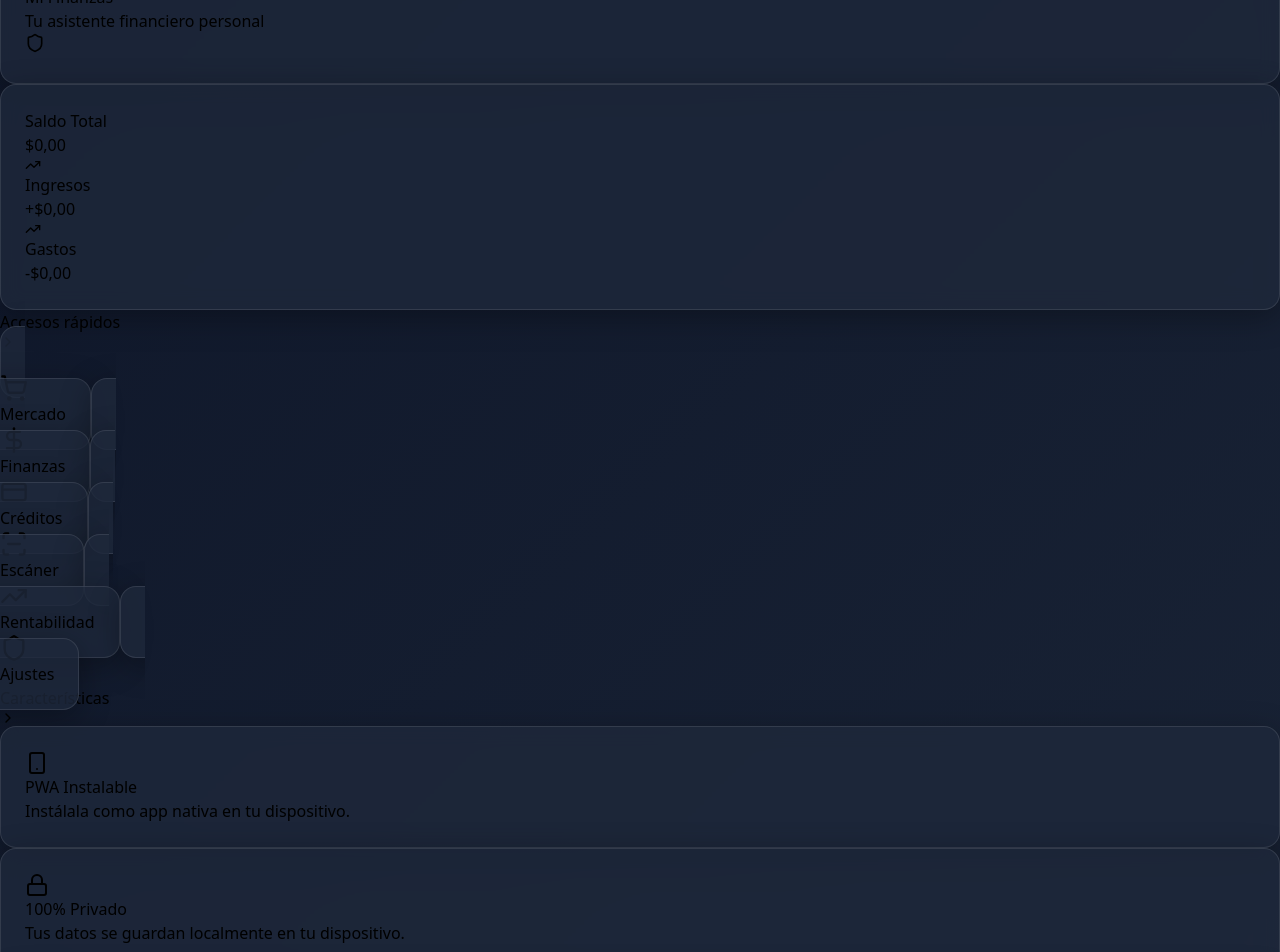
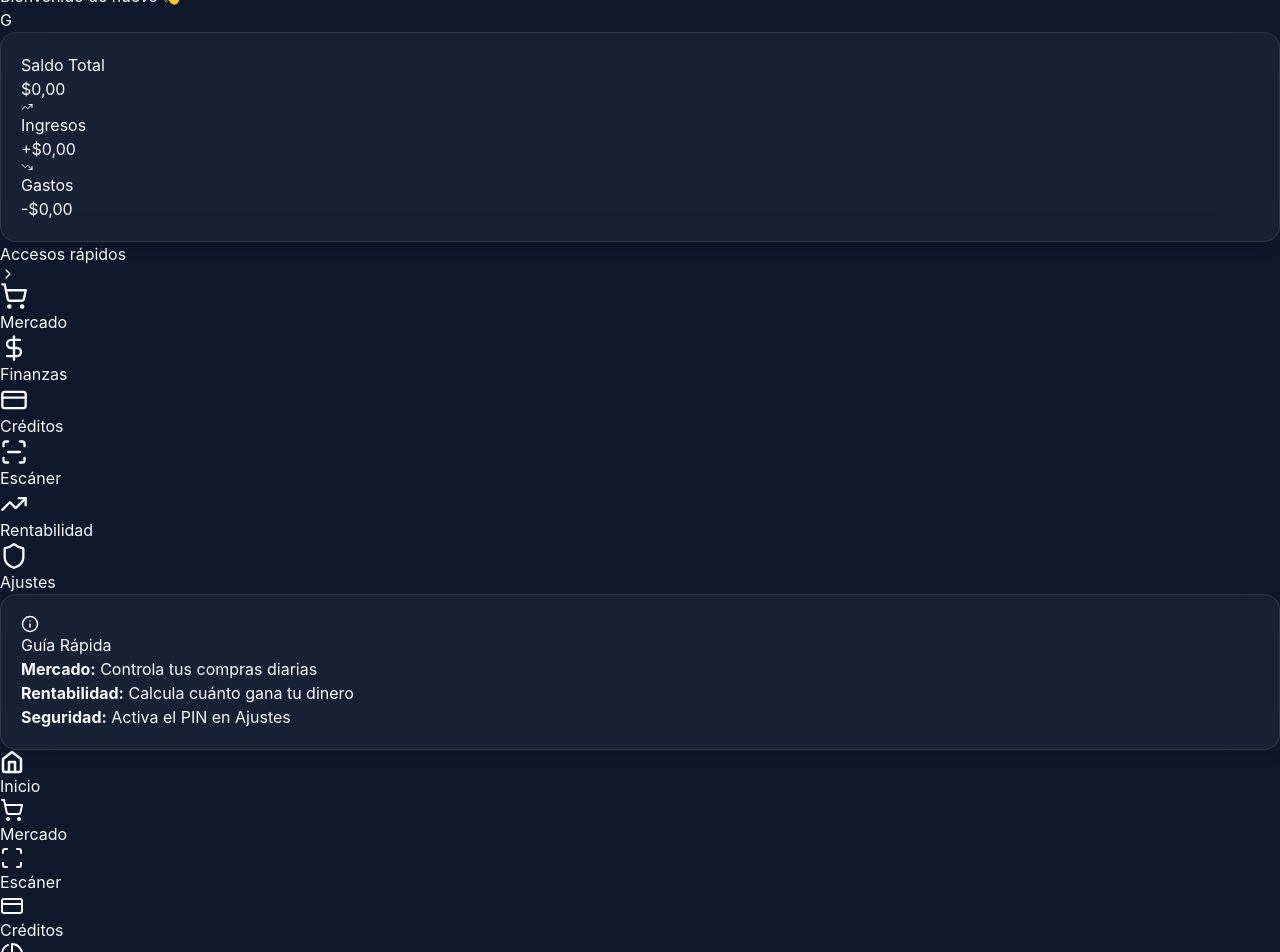
Before and after one commit to willberr2901/mi-finanzas, a React (Vite) app: page / in a window 1280 px wide. Shown: the part 40-992 px from the top of the page. Built offline with nearby package versions, Linux system fonts and the light colour scheme.

Commit message:
✨ REDESIGN PRO: Estilo Bancolombia + Notificaciones Versionadas + Feedback

```diff
--- a/src/App.tsx
+++ b/src/App.tsx
@@ -1,8 +1,10 @@
 import { useState, useEffect } from 'react';
 import { BrowserRouter, Routes, Route, Link, useLocation } from 'react-router-dom';
-import { Home, ShoppingCart, Scan, CreditCard, Plus, Shield, Settings, History, PieChart } from 'lucide-react';
+import { Home, ShoppingCart, Scan, CreditCard, Plus, Shield, Settings, History, PieChart, Bell } from 'lucide-react';
 import { ThemeProvider } from './contexts/ThemeContext';
 import { SecurityProvider, useSecurity } from './contexts/SecurityContext';
+
+// Páginas
 import FinancePage from './pages/FinancePage';
 import MarketPage from './pages/MarketPage';
 import ReceiptScannerPage from './pages/ReceiptScannerPage';
@@ -11,37 +13,19 @@ import HomePage from './pages/HomePage';
 import SettingsPage from './pages/SettingsPage';
 import ReceiptHistoryPage from './pages/ReceiptHistoryPage';
 import ProfitabilityPage from './pages/ProfitabilityPage';
+
+// Componentes UI
 import SecurityLock from './components/SecurityLock';
 import ToastProvider from './components/ToastProvider';
 import WelcomeModal from './components/WelcomeModal';
 import TermsModal from './components/TermsModal';
 import FeedbackButton from './components/FeedbackButton';
+
+// Servicios
 import { notify, setAuditLogFunction, type AuditEntry } from './services/notificationService';
 
-// Service Worker Registration
-if ('serviceWorker' in navigator && import.meta.env.PROD) {
-  window.addEventListener('load', () => {
-    navigator.serviceWorker.register('/sw.js').then(registration => {
-      registration.addEventListener('updatefound', () => {
-        const newWorker = registration.installing;
-        if (newWorker) {
-          newWorker.addEventListener('statechange', () => {
-            if (newWorker.state === 'installed' && navigator.serviceWorker.controller) {
-              notify({
-                title: '🔄 Actualización Disponible',
-                message: 'Se ha detectado una nueva versión. Recargando...',
-                type: 'warning',
-                duration: 5000,
-                module: 'System'
-              });
-              setTimeout(() => window.location.reload(), 3000);
-            }
-          });
-        }
-      });
-    });
-  });
-}
+// ✅ SIMULACIÓN DE VERSIÓN DEL SERVIDOR (Cambia esto cuando subas código nuevo)
+const SERVER_VERSION = "1.0.3";
 
 function NavBar() {
   const location = useLocation();
@@ -59,8 +43,8 @@ function NavBar() {
 
   return (
     <>
-      <nav className="fixed bottom-0 left-0 right-0 z-50">
-        <div className="flex justify-around items-center px-1 py-2 bg-black/90 backdrop-blur-md border-t border-white/10 safe-area-bottom">
+      <nav className="fixed bottom-0 left-0 right-0 z-50 pb-safe">
+        <div className="flex justify-around items-center px-2 py-3 bg-slate-900/95 backdrop-blur-md border-t border-white/10">
           {menuItems.map((item) => {
             const Icon = item.icon;
             const isActive = location.pathname === item.path;
@@ -68,29 +52,31 @@ function NavBar() {
               <Link
                 key={item.path}
                 to={item.path}
-                className={`flex flex-col items-center py-1 px-2 transition-colors ${isActive ? 'text-emerald-400' : 'text-gray-500 hover:text-gray-300'}`}
+                className={`flex flex-col items-center py-1 px-2 transition-all duration-300 ${isActive ? 'text-emerald-400 scale-110' : 'text-slate-500 hover:text-slate-300'}`}
               >
-                <Icon className="w-5 h-5" />
-                <span className="text-[9px] mt-0.5">{item.label}</span>
+                <Icon className="w-6 h-6 mb-1" strokeWidth={isActive ? 2.5 : 2} />
+                <span className="text-[10px] font-medium">{item.label}</span>
               </Link>
             );
           })}
-          <button
-            onClick={() => window.location.href = '/'}
-            className="fixed bottom-14 left-1/2 -translate-x-1/2 w-12 h-12 rounded-full bg-gradient-to-r from-emerald-400 to-cyan-400 flex items-center justify-center text-black shadow-[0_0_20px_rgba(34,197,94,0.6)] z-50 hover:scale-110 transition-transform"
-          >
-            <Plus className="w-6 h-6" />
-          </button>
         </div>
       </nav>
 
+      {/* Botón Flotante Central */}
+      <button
+        onClick={() => window.location.href = '/'}
+        className="fixed bottom-20 left-1/2 -translate-x-1/2 w-14 h-14 rounded-full bg-gradient-to-tr from-emerald-400 to-cyan-500 flex items-center justify-center text-black shadow-[0_0_25px_rgba(16,185,129,0.5)] z-50 hover:scale-110 transition-transform"
+      >
+        <Plus className="w-8 h-8" />
+      </button>
+
+      {/* Botón Bloquear Superior */}
       <button
         onClick={lockNow}
-        className="fixed top-4 right-4 z-50 w-9 h-9 rounded-full bg-white/10 backdrop-blur-md border border-white/20 flex items-center justify-center hover:bg-white/20 transition-colors"
+        className="fixed top-4 right-4 z-50 w-10 h-10 rounded-full bg-slate-800/80 backdrop-blur border border-white/10 flex items-center justify-center hover:bg-slate-700 transition-colors"
         title="Bloquear app"
-        aria-label="Bloquear aplicación"
       >
-        <Shield className="w-4 h-4 text-white" />
+        <Shield className="w-5 h-5 text-slate-300" />
       </button>
     </>
   );
@@ -102,6 +88,7 @@ function AppContent() {
   const [showTerms, setShowTerms] = useState(false);
   const { isLocked, isSetup } = useSecurity();
 
+  // Configurar auditoría
   useEffect(() => {
     const logFunction = (entry: Omit<AuditEntry, 'id' | 'timestamp'>) => {
       const newEntry: AuditEntry = {
@@ -120,8 +107,30 @@ function AppContent() {
     setAuditLogFunction(logFunction);
   }, []);
 
+  // ✅ LÓGICA DE DETECCIÓN DE ACTUALIZACIÓN "SI O SI"
   useEffect(() => {
-    const NOTIFIED_FLAG = 'miFinanzas_WelcomeNotified_v3';
+    const currentVersion = localStorage.getItem('appVersion') || "0.0.0";
+
+    if (currentVersion !== SERVER_VERSION) {
+      // Hay una nueva versión
+      notify({
+        title: '🚀 ¡Nueva Versión Disponible!',
+        message: `Se ha detectado la versión ${SERVER_VERSION}. Se están aplicando mejoras automáticamente...`,
+        type: 'success',
+        duration: 8000, // Duración larga para leer
+        module: 'System'
+      });
+
+      // Actualizar versión local
+      localStorage.setItem('appVersion', SERVER_VERSION);
+
+      // Forzar recarga limpia después de un momento
+      setTimeout(() => {
+        window.location.reload();
+      }, 3000);
+    } else {
+      // Verificación normal de bienvenida
+      const NOTIFIED_FLAG = 'miFinanzas_WelcomeNotified_v4';
       const welcomeDone = localStorage.getItem('miFinanzasWelcomeDone');
       const savedName = localStorage.getItem('miFinanzasUserName');
       const alreadyNotified = sessionStorage.getItem(NOTIFIED_FLAG);
@@ -131,28 +140,25 @@ function AppContent() {
       } else if (savedName && !alreadyNotified) {
         setUserName(savedName);
         notify({
-        title: '🔓 Sesión iniciada',
-        message: `Bienvenido${savedName ? `, ${savedName}` : ''}`,
-        type: 'success',
+          title: '👋 Bienvenido de nuevo',
+          message: `${savedName}, tus finanzas están listas.`,
+          type: 'info',
           duration: 3000,
           log: true,
           module: 'Auth'
         });
         sessionStorage.setItem(NOTIFIED_FLAG, 'true');
       }
+    }
 
     const termsAccepted = localStorage.getItem('miFinanzasTermsAccepted');
     if (termsAccepted !== 'true') setShowTerms(true);
-
-    if (typeof window !== 'undefined' && 'Notification' in window) {
-      Notification.requestPermission().catch(console.warn);
-    }
   }, []);
 
   return (
     <>
       {isSetup && isLocked && <SecurityLock />}
-      <div className="pb-20 min-h-screen relative">
+      <div className="pb-24 min-h-screen relative max-w-md mx-auto">
         <Routes>
           <Route path="/" element={<HomePage />} />
           <Route path="/finanzas" element={<FinancePage />} />
@@ -186,11 +192,12 @@ function App() {
     <ThemeProvider>
       <SecurityProvider>
         <BrowserRouter>
+          {/* Fondo Animado Sutil */}
           <div className="fixed inset-0 -z-10 overflow-hidden pointer-events-none">
-            <div className="absolute top-0 left-0 w-96 h-96 bg-emerald-400 rounded-full opacity-20 blur-3xl animate-pulse"></div>
-            <div className="absolute top-0 right-0 w-96 h-96 bg-cyan-400 rounded-full opacity-20 blur-3xl animate-pulse" style={{ animationDelay: '1s' }}></div>
-            <div className="absolute bottom-0 left-1/2 w-96 h-96 bg-emerald-400 rounded-full opacity-20 blur-3xl animate-pulse" style={{ animationDelay: '2s' }}></div>
+            <div className="absolute top-[-10%] left-[-10%] w-[50%] h-[50%] bg-emerald-500/10 rounded-full blur-[100px] animate-pulse"></div>
+            <div className="absolute bottom-[-10%] right-[-10%] w-[50%] h-[50%] bg-cyan-500/10 rounded-full blur-[100px] animate-pulse" style={{ animationDelay: '2s' }}></div>
           </div>
+
           <AppContent />
         </BrowserRouter>
       </SecurityProvider>
--- a/src/components/FeedbackButton.tsx
+++ b/src/components/FeedbackButton.tsx
@@ -9,14 +9,13 @@ export default function FeedbackButton() {
   const handleSubmit = () => {
     if (!message.trim()) return;
 
-    // Guardar feedback localmente para revisión posterior
     const feedbacks = JSON.parse(localStorage.getItem('userFeedback') || '[]');
     feedbacks.push({ date: new Date().toISOString(), message });
     localStorage.setItem('userFeedback', JSON.stringify(feedbacks));
 
     notify({
       title: '✅ Feedback Enviado',
-      message: 'Gracias por tu reporte. Lo revisaremos pronto.',
+      message: 'Gracias por tu reporte.',
       type: 'success'
     });
 
@@ -26,34 +25,32 @@ export default function FeedbackButton() {
 
   return (
     <>
-      {/* Botón Flotante */}
       <button
         onClick={() => setIsOpen(true)}
-        className="fixed bottom-24 right-4 bg-blue-600 text-white p-3 rounded-full shadow-lg z-50 hover:bg-blue-700 transition-all"
-        title="Reportar Bug o Sugerencia"
+        className="fixed bottom-24 right-4 bg-blue-600 text-white p-3 rounded-full shadow-lg z-50 hover:bg-blue-700 transition-all hover:scale-110"
+        title="Reportar Bug"
       >
         <MessageSquare size={20} />
       </button>
 
-      {/* Modal de Feedback */}
       {isOpen && (
         <div className="fixed inset-0 bg-black/80 backdrop-blur-sm z-50 flex items-center justify-center p-4">
-          <div className="bg-gray-900 w-full max-w-sm rounded-xl p-6 border border-gray-700">
+          <div className="bg-slate-900 w-full max-w-sm rounded-2xl p-6 border border-slate-700 shadow-2xl">
             <div className="flex justify-between items-center mb-4">
               <h3 className="text-lg font-bold text-white">Enviar Feedback</h3>
-              <button onClick={() => setIsOpen(false)}><X size={20} className="text-gray-400"/></button>
+              <button onClick={() => setIsOpen(false)}><X size={20} className="text-slate-400"/></button>
             </div>
 
             <textarea
               value={message}
               onChange={(e) => setMessage(e.target.value)}
-              placeholder="Describe el bug o sugerencia..."
-              className="w-full h-32 bg-gray-800 border border-gray-700 rounded-lg p-3 text-white resize-none focus:border-blue-500 outline-none"
+              placeholder="Describe el bug..."
+              className="w-full h-32 bg-slate-800 border border-slate-700 rounded-xl p-3 text-white resize-none focus:border-blue-500 outline-none"
             />
 
             <button
               onClick={handleSubmit}
-              className="w-full bg-blue-600 hover:bg-blue-700 text-white font-bold py-2 rounded-lg mt-4 flex items-center justify-center gap-2"
+              className="w-full bg-blue-600 hover:bg-blue-700 text-white font-bold py-3 rounded-xl mt-4 flex items-center justify-center gap-2"
             >
               <Send size={18} /> Enviar
             </button>
--- a/src/index.css
+++ b/src/index.css
@@ -2,58 +2,57 @@
 @tailwind components;
 @tailwind utilities;
 
-/* ✅ VARIABLES DE DISEÑO CONSISTENTES */
+/* ✅ PALETA DE COLORES PRO */
 :root {
-  --primary: #10b981;
-  --secondary: #3b82f6;
-  --accent: #8b5cf6;
-  --bg-dark: #0f172a;
-  --bg-card: rgba(30, 41, 59, 0.8);
-  --text-light: #f8fafc;
-  --text-muted: #94a3b8;
-}
-
-[data-theme="dark"] {
-  color-scheme: dark;
+  --bg-body: #0f172a; /* Slate 900 - Fondo profundo */
+  --bg-card: rgba(30, 41, 59, 0.7); /* Slate 800 con transparencia */
+  --text-primary: #f8fafc; /* Blanco casi puro */
+  --text-secondary: #94a3b8; /* Gris suave para subtítulos */
+  --accent-green: #10b981;
+  --accent-blue: #3b82f6;
+  --accent-purple: #8b5cf6;
+  --border-color: rgba(255, 255, 255, 0.1);
 }
 
 body {
-  background: linear-gradient(135deg, var(--bg-dark) 0%, #1e293b 100%);
-  min-height: 100vh;
+  background-color: var(--bg-body);
+  color: var(--text-primary);
+  font-family: 'Inter', sans-serif;
+  -webkit-font-smoothing: antialiased;
 }
 
-/* ✅ TARJETAS CON EFECTO GLASSMORPHISM */
-.glass-card {
-  background: var(--bg-card);
-  backdrop-filter: blur(10px);
-  border: 1px solid rgba(255, 255, 255, 0.1);
-  border-radius: 1rem;
-  padding: 1.5rem;
-  box-shadow: 0 8px 32px rgba(0, 0, 0, 0.3);
+/* ✅ CLASES UTILITARIAS PERSONALIZADAS */
+.glass-panel {
+  @apply bg-slate-800/60 backdrop-blur-xl border border-white/10 rounded-2xl shadow-lg p-5;
 }
 
-/* ✅ BOTONES MODERNOS */
+.card-pro {
+  @apply bg-gradient-to-br from-slate-800 to-slate-900 border border-white/5 rounded-xl p-4 hover:border-emerald-500/30 transition-all duration-300;
+}
+
+.text-gradient {
+  @apply bg-clip-text text-transparent bg-gradient-to-r from-emerald-400 to-cyan-400;
+}
+
+.btn-action {
+  @apply w-full py-3 px-4 rounded-xl font-bold text-black transition-transform active:scale-95 flex items-center justify-center gap-2;
+}
+
 .btn-primary {
-  @apply bg-gradient-to-r from-emerald-500 to-teal-500 text-white font-bold py-3 px-6 rounded-xl shadow-lg hover:shadow-xl transition-all duration-300 transform hover:-translate-y-1;
+  @apply btn-action bg-gradient-to-r from-emerald-400 to-teal-500 shadow-[0_0_15px_rgba(16,185,129,0.4)];
 }
 
 .btn-secondary {
-  @apply bg-gray-700/50 backdrop-blur-md text-white font-medium py-2 px-4 rounded-lg border border-gray-600 hover:bg-gray-600/50 transition-colors;
+  @apply btn-action bg-slate-700 text-white hover:bg-slate-600;
 }
 
 /* ✅ INPUTS ESTILIZADOS */
 .input-modern {
-  @apply w-full bg-gray-800/50 border border-gray-700 rounded-lg p-3 text-white placeholder-gray-500 focus:border-emerald-500 focus:ring-2 focus:ring-emerald-500/20 outline-none transition-all;
+  @apply w-full bg-slate-900/50 border border-slate-700 rounded-xl px-4 py-3 text-white placeholder-slate-500 focus:border-emerald-500 focus:ring-1 focus:ring-emerald-500 outline-none transition-all;
 }
 
-/* ✅ SCROLLBAR PERSONALIZADA */
+/* ✅ SCROLLBAR INVISIBLE PERO FUNCIONAL */
 ::-webkit-scrollbar {
-  width: 6px;
-}
-::-webkit-scrollbar-track {
+  width: 0px;
   background: transparent;
 }
-::-webkit-scrollbar-thumb {
-  background: #475569;
-  border-radius: 3px;
-}
--- a/src/pages/HomePage.tsx
+++ b/src/pages/HomePage.tsx
@@ -6,11 +6,11 @@ import {
   CreditCard,
   ScanLine,
   TrendingUp,
+  TrendingDown,
   Shield,
   Smartphone,
   Lock,
   Info,
-  Plus,
   ChevronRight
 } from 'lucide-react';
 import { useFinanceStore } from '../store/financeStore';
@@ -19,123 +19,88 @@ import { notify } from '../services/notificationService';
 export default function HomePage() {
   const { transactions } = useFinanceStore();
 
-  const totalIncome = transactions
-    .filter(t => t.type === 'income')
-    .reduce((sum, t) => sum + t.amount, 0);
-
-  const totalExpense = transactions
-    .filter(t => t.type === 'expense')
-    .reduce((sum, t) => sum + t.amount, 0);
-
+  const totalIncome = transactions.filter(t => t.type === 'income').reduce((sum, t) => sum + t.amount, 0);
+  const totalExpense = transactions.filter(t => t.type === 'expense').reduce((sum, t) => sum + t.amount, 0);
   const balance = totalIncome - totalExpense;
 
-  const formatCurrency = (value: number) => {
-    return value.toLocaleString('es-CO', { minimumFractionDigits: 2, maximumFractionDigits: 2 });
-  };
+  const formatCurrency = (value: number) => value.toLocaleString('es-CO', { minimumFractionDigits: 2, maximumFractionDigits: 2 });
 
   return (
-    <div className="p-4 pb-24 space-y-6">
-      {/* Header Moderno */}
-      <div className="flex justify-between items-center glass-card">
+    <div className="p-4 space-y-6 pb-24">
+      {/* Saludo y Perfil */}
+      <div className="flex justify-between items-center">
         <div>
           <h1 className="text-2xl font-bold text-white">Mi Finanzas</h1>
-          <p className="text-gray-400 text-sm">Tu asistente financiero personal</p>
+          <p className="text-slate-400 text-sm">Bienvenido de nuevo 👋</p>
         </div>
-        <button
-          onClick={() => notify({ title: '🔒 Seguridad', message: 'Tu app está protegida con PIN.', type: 'info' })}
-          className="bg-gray-700/50 p-2 rounded-full border border-gray-600 hover:bg-gray-600/50 transition-colors"
-        >
-          <Shield size={20} className="text-emerald-400" />
-        </button>
+        <div className="w-10 h-10 rounded-full bg-gradient-to-br from-emerald-400 to-cyan-500 flex items-center justify-center text-black font-bold shadow-lg">
+          G
+        </div>
       </div>
 
-      {/* Tarjeta de Saldo Principal */}
-      <div className="glass-card bg-gradient-to-br from-emerald-900/80 to-teal-900/80 border-emerald-700/30">
-        <p className="text-emerald-300 text-sm font-medium mb-1">Saldo Total</p>
-        <h2 className="text-4xl font-bold text-white mb-4">${formatCurrency(balance)}</h2>
+      {/* Tarjeta Principal de Saldo */}
+      <div className="glass-panel bg-gradient-to-br from-slate-800 to-slate-900 border-emerald-500/20">
+        <p className="text-slate-400 text-xs font-bold uppercase tracking-wider mb-1">Saldo Total</p>
+        <h2 className="text-4xl font-bold text-white mb-6 tracking-tight">${formatCurrency(balance)}</h2>
 
         <div className="grid grid-cols-2 gap-4">
-          <div className="bg-black/20 p-3 rounded-lg">
+          <div className="bg-slate-900/50 p-3 rounded-xl border border-white/5">
             <div className="flex items-center gap-2 mb-1">
-              <TrendingUp size={16} className="text-green-400" />
-              <span className="text-xs text-gray-300">Ingresos</span>
+              <div className="p-1 bg-emerald-500/20 rounded-full">
+                <TrendingUp size={12} className="text-emerald-400" />
+              </div>
+              <span className="text-xs text-slate-400">Ingresos</span>
             </div>
-            <p className="text-lg font-semibold text-green-400">+${formatCurrency(totalIncome)}</p>
+            <p className="text-lg font-bold text-emerald-400">+${formatCurrency(totalIncome)}</p>
           </div>
 
-          <div className="bg-black/20 p-3 rounded-lg">
+          <div className="bg-slate-900/50 p-3 rounded-xl border border-white/5">
             <div className="flex items-center gap-2 mb-1">
-              <TrendingUp size={16} className="text-red-400" />
-              <span className="text-xs text-gray-300">Gastos</span>
+              <div className="p-1 bg-red-500/20 rounded-full">
+                <TrendingDown size={12} className="text-red-400" />
+              </div>
+              <span className="text-xs text-slate-400">Gastos</span>
             </div>
-            <p className="text-lg font-semibold text-red-400">-${formatCurrency(totalExpense)}</p>
+            <p className="text-lg font-bold text-red-400">-${formatCurrency(totalExpense)}</p>
           </div>
         </div>
       </div>
 
-      {/* Accesos Rápidos Mejorados */}
+      {/* Accesos Rápidos Grid */}
       <div>
         <h3 className="text-white font-bold mb-4 flex items-center gap-2">
-          Accesos rápidos <ChevronRight size={16} className="text-gray-400"/>
+          Accesos rápidos <ChevronRight size={16} className="text-slate-500"/>
         </h3>
         <div className="grid grid-cols-2 gap-4">
           {[
-            { icon: ShoppingCart, label: 'Mercado', path: '/mercado', color: 'text-green-400' },
-            { icon: DollarSign, label: 'Finanzas', path: '/finanzas', color: 'text-blue-400' },
-            { icon: CreditCard, label: 'Créditos', path: '/creditos', color: 'text-purple-400' },
-            { icon: ScanLine, label: 'Escáner', path: '/escaner', color: 'text-orange-400' },
-            { icon: TrendingUp, label: 'Rentabilidad', path: '/rentabilidad', color: 'text-yellow-400' },
-            { icon: Shield, label: 'Ajustes', path: '/ajustes', color: 'text-cyan-400' },
+            { icon: ShoppingCart, label: 'Mercado', path: '/mercado', color: 'text-emerald-400', bg: 'bg-emerald-500/10' },
+            { icon: DollarSign, label: 'Finanzas', path: '/finanzas', color: 'text-blue-400', bg: 'bg-blue-500/10' },
+            { icon: CreditCard, label: 'Créditos', path: '/creditos', color: 'text-purple-400', bg: 'bg-purple-500/10' },
+            { icon: ScanLine, label: 'Escáner', path: '/escaner', color: 'text-orange-400', bg: 'bg-orange-500/10' },
+            { icon: TrendingUp, label: 'Rentabilidad', path: '/rentabilidad', color: 'text-yellow-400', bg: 'bg-yellow-500/10' },
+            { icon: Shield, label: 'Ajustes', path: '/ajustes', color: 'text-cyan-400', bg: 'bg-cyan-500/10' },
           ].map((item, index) => (
             <Link
               key={index}
               to={item.path}
-              className="glass-card flex flex-col items-center justify-center gap-3 hover:bg-gray-700/50 transition-all duration-300 transform hover:-translate-y-1"
+              className={`${item.bg} p-4 rounded-2xl border border-white/5 flex flex-col items-center justify-center gap-3 hover:bg-opacity-20 transition-all duration-300`}
             >
               <item.icon className={`${item.color}`} size={28} />
-              <span className="text-sm text-gray-300">{item.label}</span>
+              <span className="text-sm font-medium text-slate-200">{item.label}</span>
             </Link>
           ))}
         </div>
       </div>
 
-      {/* Características Destacadas */}
-      <div className="space-y-4">
-        <h3 className="text-white font-bold mb-4 flex items-center gap-2">
-          Características <ChevronRight size={16} className="text-gray-400"/>
-        </h3>
-
-        <div className="glass-card flex items-center gap-4">
-          <div className="bg-teal-500/20 p-3 rounded-lg">
-            <Smartphone className="text-teal-400" size={24} />
-          </div>
-          <div>
-            <h4 className="text-white font-medium">PWA Instalable</h4>
-            <p className="text-gray-400 text-sm">Instálala como app nativa en tu dispositivo.</p>
-          </div>
-        </div>
-
-        <div className="glass-card flex items-center gap-4">
-          <div className="bg-purple-500/20 p-3 rounded-lg">
-            <Lock className="text-purple-400" size={24} />
-          </div>
-          <div>
-            <h4 className="text-white font-medium">100% Privado</h4>
-            <p className="text-gray-400 text-sm">Tus datos se guardan localmente en tu dispositivo.</p>
-          </div>
-        </div>
-      </div>
-
-      {/* Guía Rápida Integrada */}
-      <div className="glass-card mt-6">
+      {/* Guía Rápida Compacta */}
+      <div className="glass-panel">
         <h3 className="text-white font-bold mb-3 flex items-center gap-2">
           <Info size={18} className="text-blue-400"/> Guía Rápida
         </h3>
-        <ul className="text-sm text-gray-300 space-y-2 list-disc pl-5">
+        <ul className="text-sm text-slate-300 space-y-2 list-disc pl-5 marker:text-emerald-400">
           <li><strong>Mercado:</strong> Controla tus compras diarias</li>
-          <li><strong>Rentabilidad:</strong> Calcula cuánto gana tu dinero al día</li>
-          <li><strong>Seguridad:</strong> Activa el PIN en Ajustes para proteger tus datos</li>
-          <li><strong>Actualizaciones:</strong> La app se actualiza sola automáticamente</li>
+          <li><strong>Rentabilidad:</strong> Calcula cuánto gana tu dinero</li>
+          <li><strong>Seguridad:</strong> Activa el PIN en Ajustes</li>
         </ul>
       </div>
     </div>
```
Also changed, not shown: src/pages/ProfitabilityPage.tsx (+70 -70 lines). Lines whose indentation alone changed are shown as unchanged.
